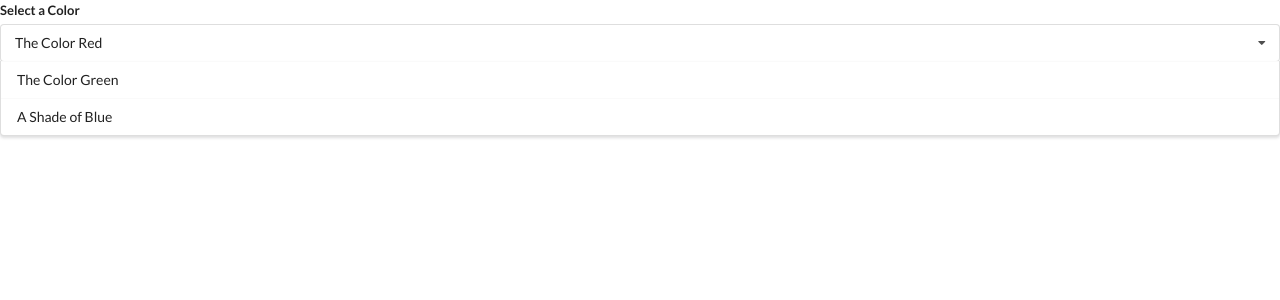
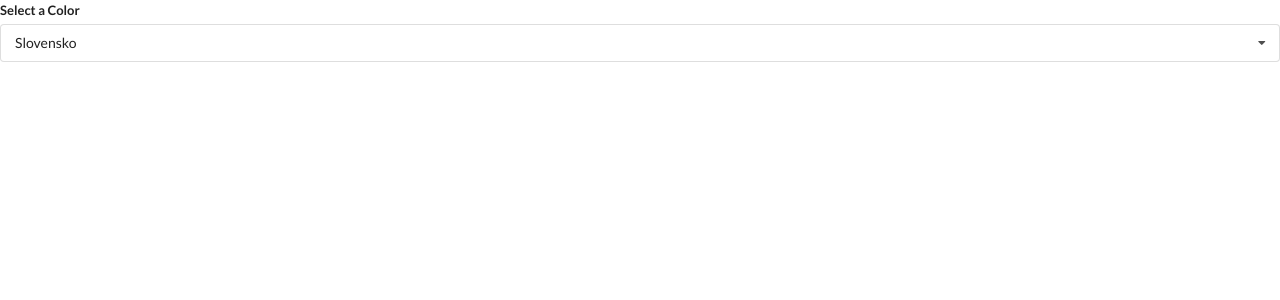
Before and after one commit to GuzlejM/widgets-react, a React (Create React App) app: page / in a window 1280 px wide. Shown: the top 300 px of the page. Built offline with nearby package versions, Linux system fonts and the light colour scheme.

Commit message:
dropdown configs

```diff
--- a/src/App.js
+++ b/src/App.js
@@ -21,15 +21,15 @@ const items = [
 // "Database" sending PROP to Dropdown
 const options = [
     {
-        label: 'The Color Red',
+        label: 'Slovensko',
         value: 'red'
     },
     {
-        label: 'The Color Green',
+        label: 'Cesko',
         value: 'green'
     },
     {
-        label: 'A Shade of Blue',
+        label: 'Nemecko',
         value: 'blue'
     }
 ]
--- a/src/components/Dropdown.js
+++ b/src/components/Dropdown.js
@@ -1,9 +1,14 @@
-import React, { useState } from 'react';
+import React, { useState, useEffect } from 'react';
 
 // ({ destructing options object})
 const Dropdown = ({ options, selected, onSelectedChange }) => {
     const [open, setOpen] = useState(false);
 
+    useEffect(() => {
+        document.body.addEventListener('click', () => {
+            console.log('CLICK!!!')
+        })
+    }, []);
 
 
     const renderedOptions = options.map((option) => {
@@ -34,7 +39,7 @@ const Dropdown = ({ options, selected, onSelectedChange }) => {
                   >
                     <i className='dropdown icon' ></i>
                     <div className='text'>{selected.label}</div>
-                    <div className='menu visible transition'>
+                    <div className={`menu ${ open ? 'visible transition' : ''}`}>
                         {renderedOptions}
                     </div>
                 </div>
```
